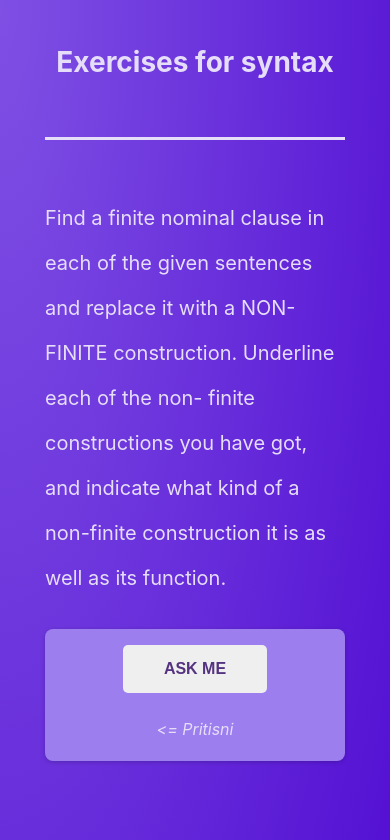
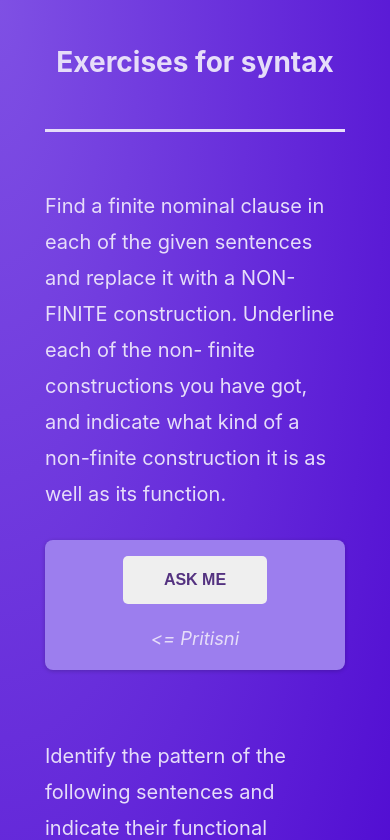
Before and after one commit to CJovan02/ask-me-syntax, a React (Vite) app: page / in a window 390 px wide. Shown: the top 840 px of the page. Built offline with nearby package versions, Linux system fonts and the light colour scheme.

Commit message:
hot fixevi oko responsive design-a

```diff
--- a/src/components/ListaPitanja.module.css
+++ b/src/components/ListaPitanja.module.css
@@ -12,5 +12,6 @@
 @media (max-width: 500px) {
   .listaPitanja {
     max-width: 300px;
+    margin: 0.5rem auto;
   }
 }
--- a/src/components/Naslov.module.css
+++ b/src/components/Naslov.module.css
@@ -11,5 +11,6 @@
     .naslov {
         max-width: 300px;
         font-size: 1.75rem;
+        padding-bottom: 2.75rem;
     }
 }
--- a/src/components/Pitanje.module.css
+++ b/src/components/Pitanje.module.css
@@ -70,11 +70,13 @@
   }
 
   .pitanje {
-    font-size: 1rem;
     margin: 0;
+    font-size: 1.15rem;
+    line-height: 1.85rem;
   }
 
   .imePitanja {
     font-size: 1.25rem;
+    line-height: 2.25rem;
   }
 }
```
